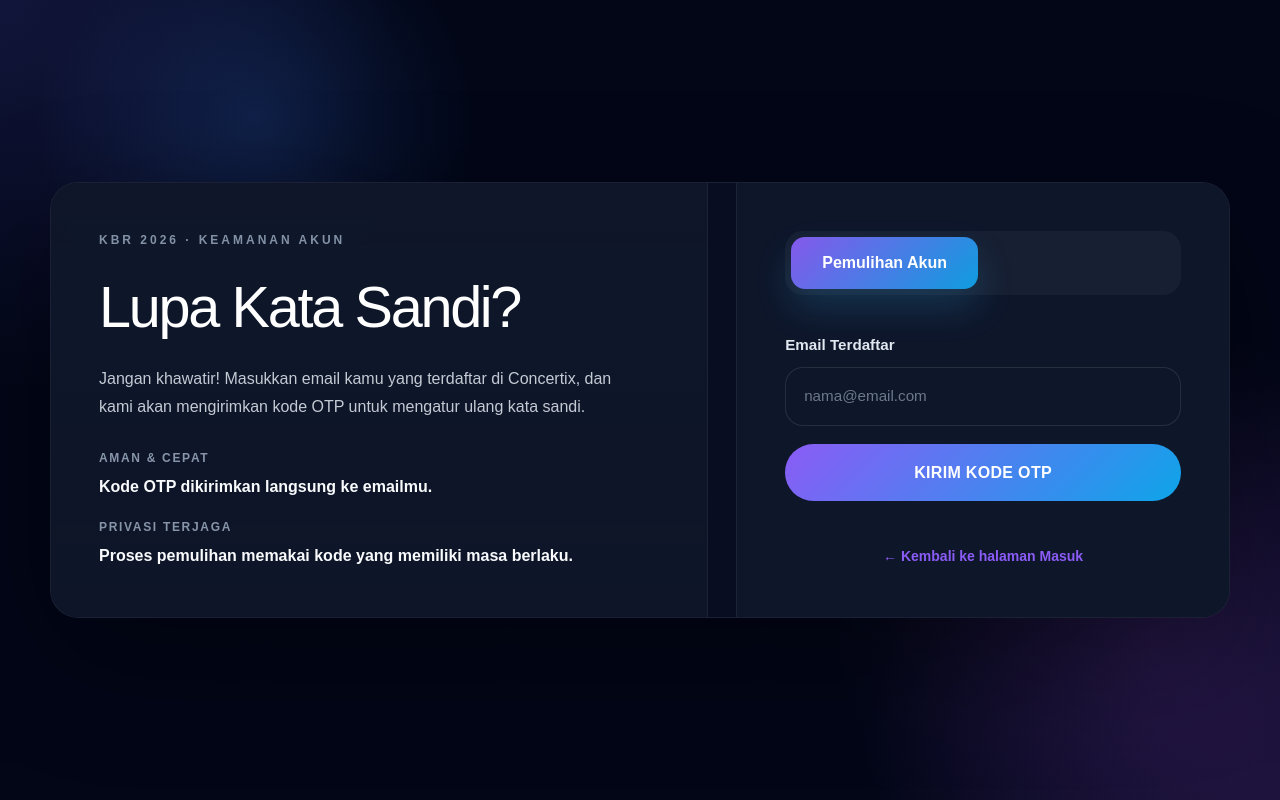
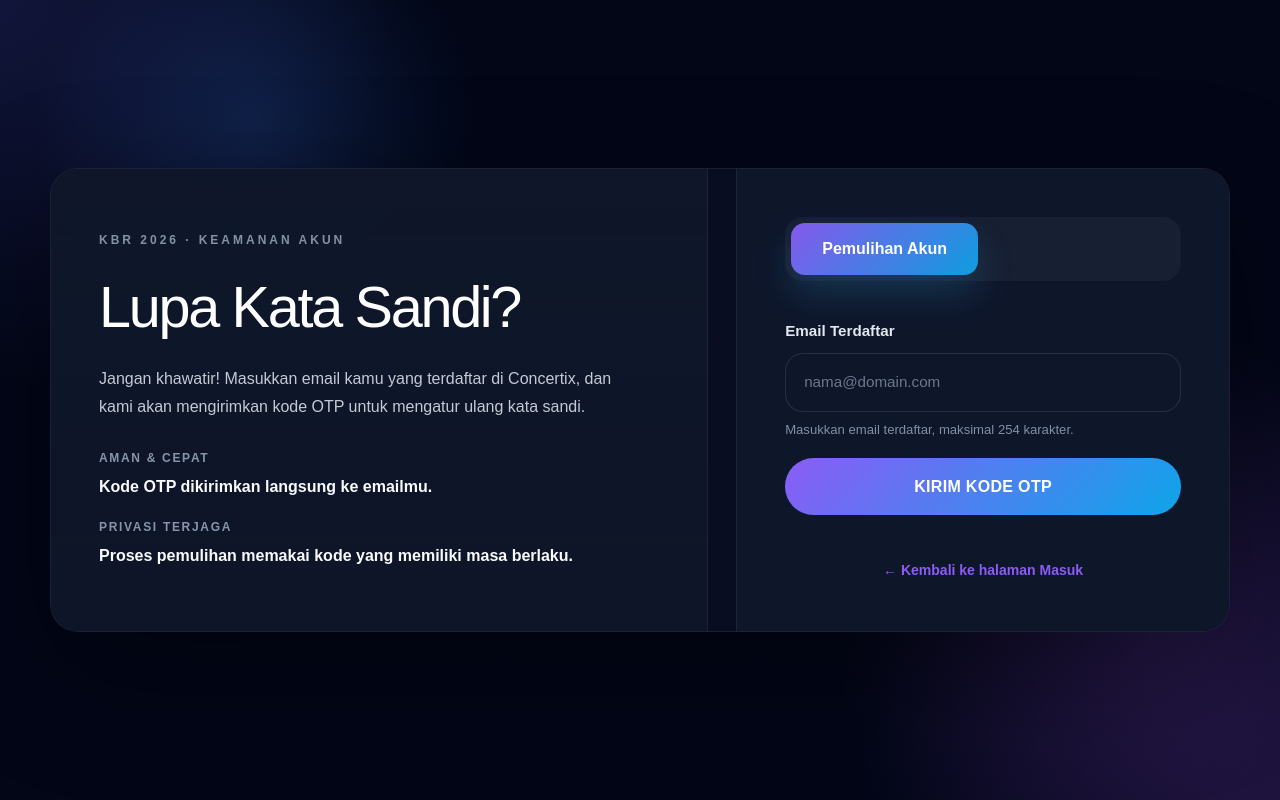
Before and after one commit to Bintangilham10/Concertix, a Next.js app in the folder frontend/: page /forgot-password in a window 1280 px wide. Built offline with nearby package versions, Linux system fonts and the light colour scheme; no server answers.

Commit message:
fix(frontend): strengthen forgot password form validation

```diff
--- a/frontend/src/app/(auth)/forgot-password/page.tsx
+++ b/frontend/src/app/(auth)/forgot-password/page.tsx
@@ -3,6 +3,7 @@
 import Link from "next/link";
 import { FormEvent, useState } from "react";
 import { forgotPassword } from "@/lib/api";
+import { FORM_LIMITS, limitLength } from "@/lib/form-constraints";
 
 export default function ForgotPasswordPage() {
   const [email, setEmail] = useState("");
@@ -15,15 +16,18 @@ export default function ForgotPasswordPage() {
     setError(null);
     setSuccess(false);
 
-    if (!email) {
+    const normalizedEmail = email.trim();
+
+    if (!normalizedEmail) {
       setError("Email wajib diisi.");
       return;
     }
 
+    setEmail(normalizedEmail);
     setLoading(true);
 
     try {
-      await forgotPassword(email);
+      await forgotPassword(normalizedEmail);
       setSuccess(true);
     } catch (err: unknown) {
       const message = err instanceof Error ? err.message : "Gagal mengirim kode OTP reset kata sandi.";
@@ -79,11 +83,16 @@ export default function ForgotPasswordPage() {
                 id="email"
                 type="email"
                 value={email}
-                onChange={(event) => setEmail(event.target.value)}
-                placeholder="nama@email.com"
+                onChange={(event) => setEmail(limitLength(event.target.value, FORM_LIMITS.emailMax))}
+                placeholder="nama@domain.com"
                 className="auth-input"
+                autoComplete="email"
+                inputMode="email"
+                maxLength={FORM_LIMITS.emailMax}
+                required
                 disabled={loading || success}
               />
+              <p className="field-hint">Masukkan email terdaftar, maksimal {FORM_LIMITS.emailMax} karakter.</p>
             </div>
 
             {error ? <p className="auth-error">{error}</p> : null}
```
